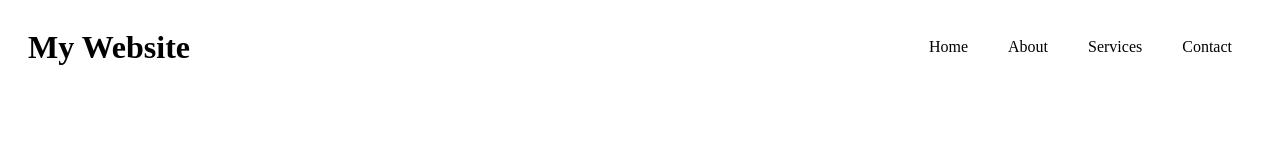
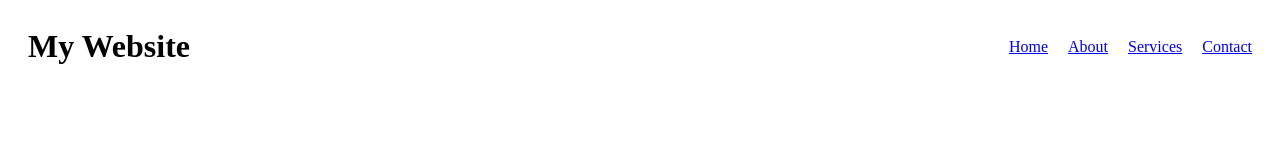
Before and after one commit to antman1997/Portfolio, a plain HTML site: page index.html in a window 1280 px wide. Drawn offline with Linux system fonts and the light colour scheme.

Commit message:
updated files

```diff
--- a/style.css
+++ b/style.css
@@ -13,10 +13,5 @@
     display: flex;
     justify-content: flex-end;
     align-items: center;
+    gap: 20px;
   }
-
-  .nav-item {
-    text-decoration: none;
-    color: black;
-    padding: 10px 20px;
-  }
```
